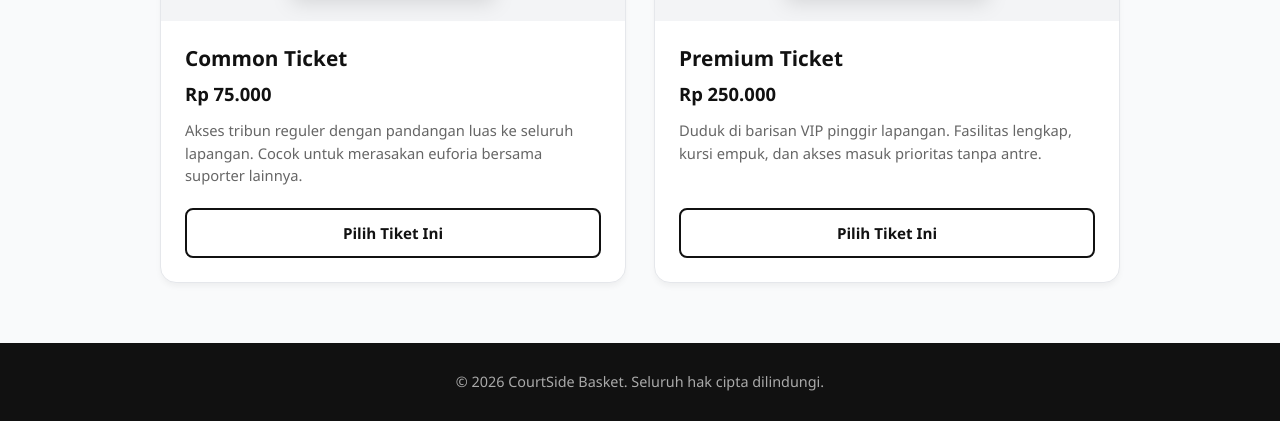
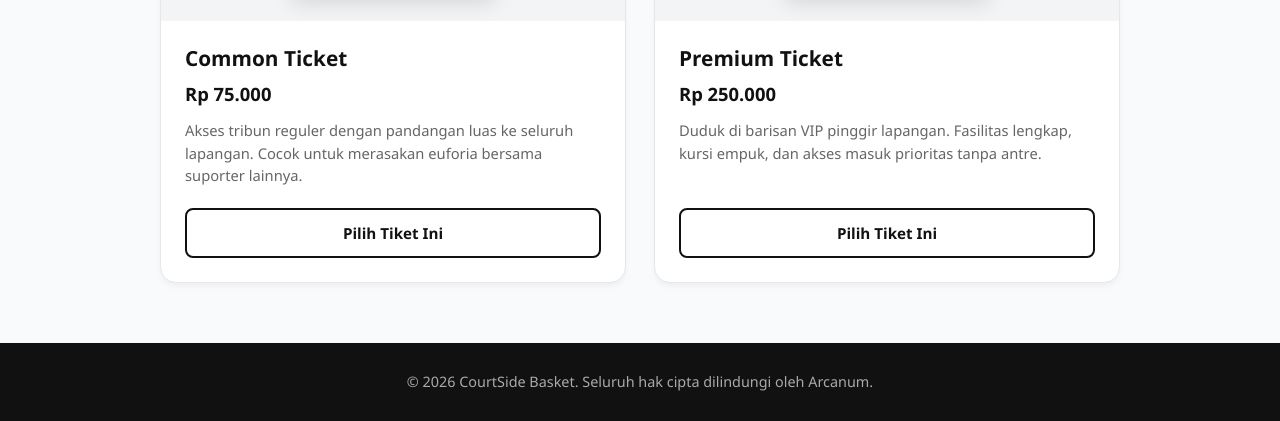
Before and after one commit to Hitoshiroo/tugas-home-css, a plain HTML site: page beranda.html in a window 1280 px wide. Shown: the part 730-1151 px from the top of the page. Drawn offline with Linux system fonts and the light colour scheme.

Commit message:
Update copyright notice in footer

```diff
--- a/beranda.html
+++ b/beranda.html
@@ -249,7 +249,7 @@
   <!-- FOOTER -->
   <footer>
     <div class="container">
-      <p>&copy; 2026 CourtSide Basket. Seluruh hak cipta dilindungi.</p>
+      <p>&copy; 2026 CourtSide Basket. Seluruh hak cipta dilindungi oleh Arcanum.</p>
     </div>
   </footer>
 
```
